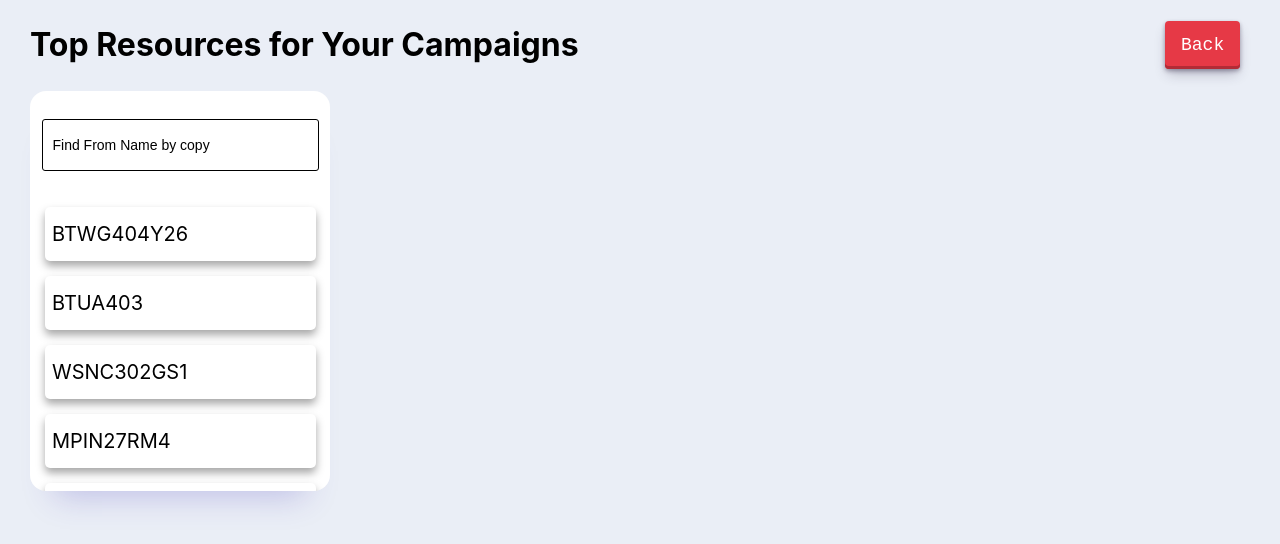
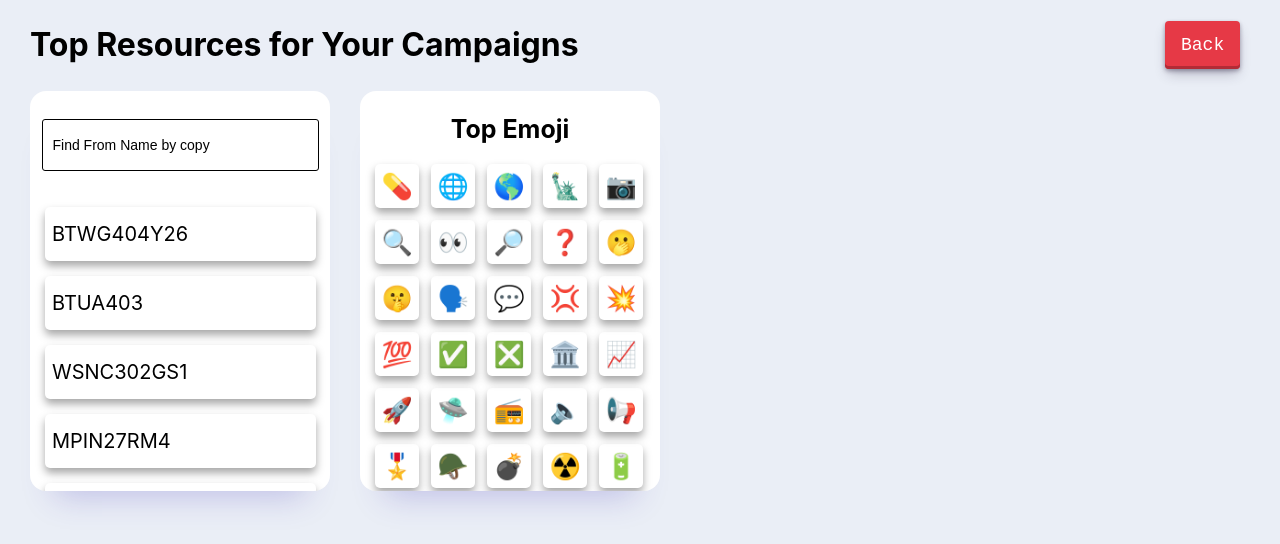
Before and after one commit to INRGI/CopyMaker, a React (Vite) app: page /top in a window 1280 px wide. Shown: the top 544 px of the page. Built offline with nearby package versions, Linux system fonts and the light colour scheme.

Commit message:
Create component with top emojies

```diff
--- /dev/null
+++ b/src/components/TopEmojie/TopEmojie.jsx
@@ -0,0 +1,78 @@
+import { Container, Item, List, Title } from "./TopEmojie.styled";
+import { Bounce, toast } from "react-toastify";
+import "react-toastify/dist/ReactToastify.css";
+
+const emoArray = [
+  "💊",
+  "🌐",
+  "🌎",
+  "🗽",
+  "📷",
+  "🔍",
+  "👀",
+  "🔎",
+  "❓",
+  "🫢",
+  "🤫",
+  "🗣️",
+  "💬",
+  "💢",
+  "💥",
+  "💯",
+  "✅",
+  "❎",
+  "🏛️",
+  "📈",
+  "🚀",
+  "🛸",
+  "📻",
+  "🔈",
+  "📢",
+  "🎖️",
+  "🪖",
+  "💣",
+  "☢️",
+  "🔋",
+  "🔌",
+  "⚡",
+  "💫",
+  "🖇️",
+  "📌",
+  '🎯'
+];
+
+const TopEmojie = () => {
+  const handleCopy = () => {
+    toast.success("Emoji copied", {
+      position: "top-right",
+      autoClose: 1000,
+      hideProgressBar: false,
+      closeOnClick: true,
+      pauseOnHover: true,
+      draggable: true,
+      progress: undefined,
+      theme: "light",
+      transition: Bounce,
+    });
+  };
+  return (
+    <Container>
+      <Title>Top Emoji</Title>
+      <List>
+        {emoArray.map((item, index) => (
+          <Item
+            key={index}
+            onClick={() => {
+              navigator.clipboard.writeText(item);
+              handleCopy();
+            }}
+          >
+            {item}
+          </Item>
+        ))}
+      </List>
+    </Container>
+  );
+};
+
+export default TopEmojie;
--- /dev/null
+++ b/src/components/TopEmojie/TopEmojie.styled.jsx
@@ -0,0 +1,50 @@
+import styled from "@emotion/styled";
+
+export const Container = styled.div`
+  display: flex;
+  flex-direction: column;
+  gap: 0px;
+  align-items: center;
+  height: 380px;
+  width: 100%;
+  max-width: 300px;
+  border-radius: 16px;
+  box-shadow: 0 30px 30px -25px rgba(65, 51, 183, 0.25);
+  background-color: #fff;
+  overflow-y: auto;
+  margin-left: 30px;
+  padding-top: 20px;
+`;
+
+export const Item = styled.li`
+    display: flex;
+    justify-content: center;
+    font-size: 25px;
+    align-items: center;
+    border: 0px solid;
+    box-shadow: rgba(0, 0, 0, 0.35) 0px 5px 9px;
+    padding: 7px;
+    border-radius: 5px;
+    max-width: 30px;
+    width: 95%;
+    height: 30px;
+    cursor: pointer;
+    &:hover{
+        transform: translateY(-0.5px);
+        font-size: 27px;
+    }
+`;
+export const List = styled.ul`
+    list-style: none;
+    display: flex;
+    gap: 12px;
+    width: 90%;
+    padding: 0;
+    flex-wrap: wrap;
+`;
+
+export const Title = styled.p`
+    font-size: 25px;
+    font-weight: bold;
+    margin: 0;
+`;
--- /dev/null
+++ b/src/components/TopEmojie/index.js
@@ -0,0 +1 @@
+export {default} from './TopEmojie';
--- a/src/pages/TopPage/TopPage.jsx
+++ b/src/pages/TopPage/TopPage.jsx
@@ -1,8 +1,9 @@
 import { useLocation } from "react-router-dom";
 import TopFromEmail from "../../components/TopFromEmail/TopFromEmail";
-import { Btn, HeaderContainer, StyledLink, TopFromContainer } from "./TopPage.styled";
+import { BlockContainer, Btn, HeaderContainer, StyledLink, TopFromContainer } from "./TopPage.styled";
 import { useRef } from "react";
 import { Helmet } from "react-helmet";
+import TopEmojie from "../../components/TopEmojie/TopEmojie";
 
 const TopPage = () => {
     const location = useLocation();
@@ -22,11 +23,13 @@ const TopPage = () => {
             </StyledLink>
             </HeaderContainer>
 
-
+            <BlockContainer>
             <TopFromContainer>
                 <TopFromEmail />
             </TopFromContainer>
 
+            <TopEmojie />
+            </BlockContainer>
         </>
     )
 }
--- a/src/pages/TopPage/TopPage.styled.jsx
+++ b/src/pages/TopPage/TopPage.styled.jsx
@@ -76,3 +76,8 @@ export const Btn = styled.button`
     transform: translateY(2px);
   }
 `;
+
+export const BlockContainer = styled.div`
+  display: flex;
+  gap: 0px;
+`;
```
